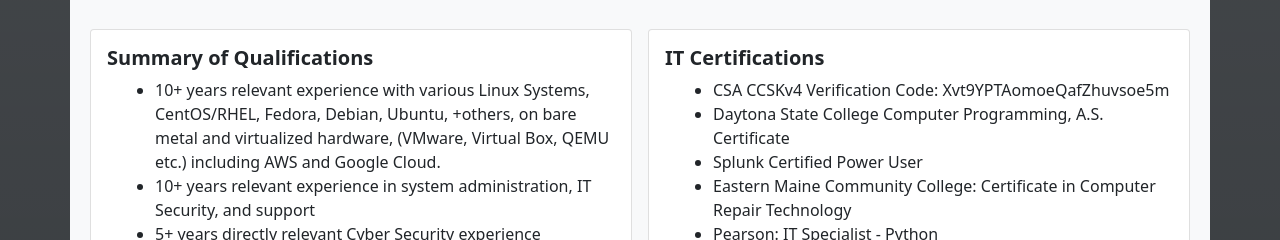
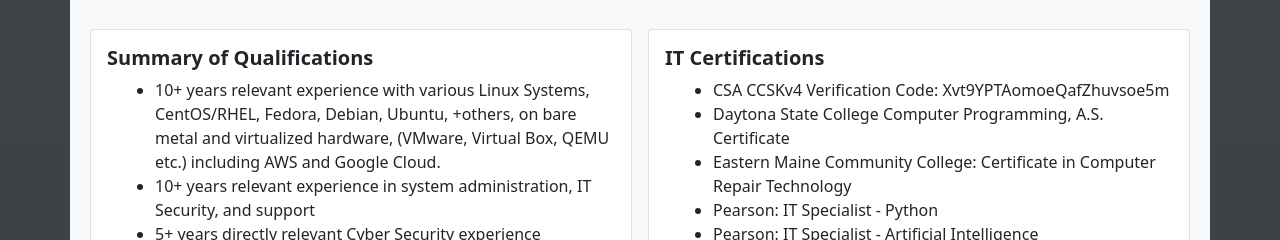
Before and after one commit to lwturkjr/lwturkjr.github.io, a plain HTML site: page index.html in a window 1280 px wide. Shown: the part 560-800 px from the top of the page. Drawn offline with Linux system fonts and the light colour scheme; a script that the page names is missing; files whose address does not match are found by name.

Commit message:
Removed Splunk Cert

```diff
--- a/index.html
+++ b/index.html
@@ -145,9 +145,6 @@
                                         Daytona State College Computer Programming, A.S. Certificate
                                     </li>
                                     <li  class="card-text">
-                                        Splunk Certified Power User
-                                    </li>
-                                    <li  class="card-text">
                                         Eastern Maine Community College: Certificate in Computer Repair Technology
                                     </li>
                                     <li>
```
